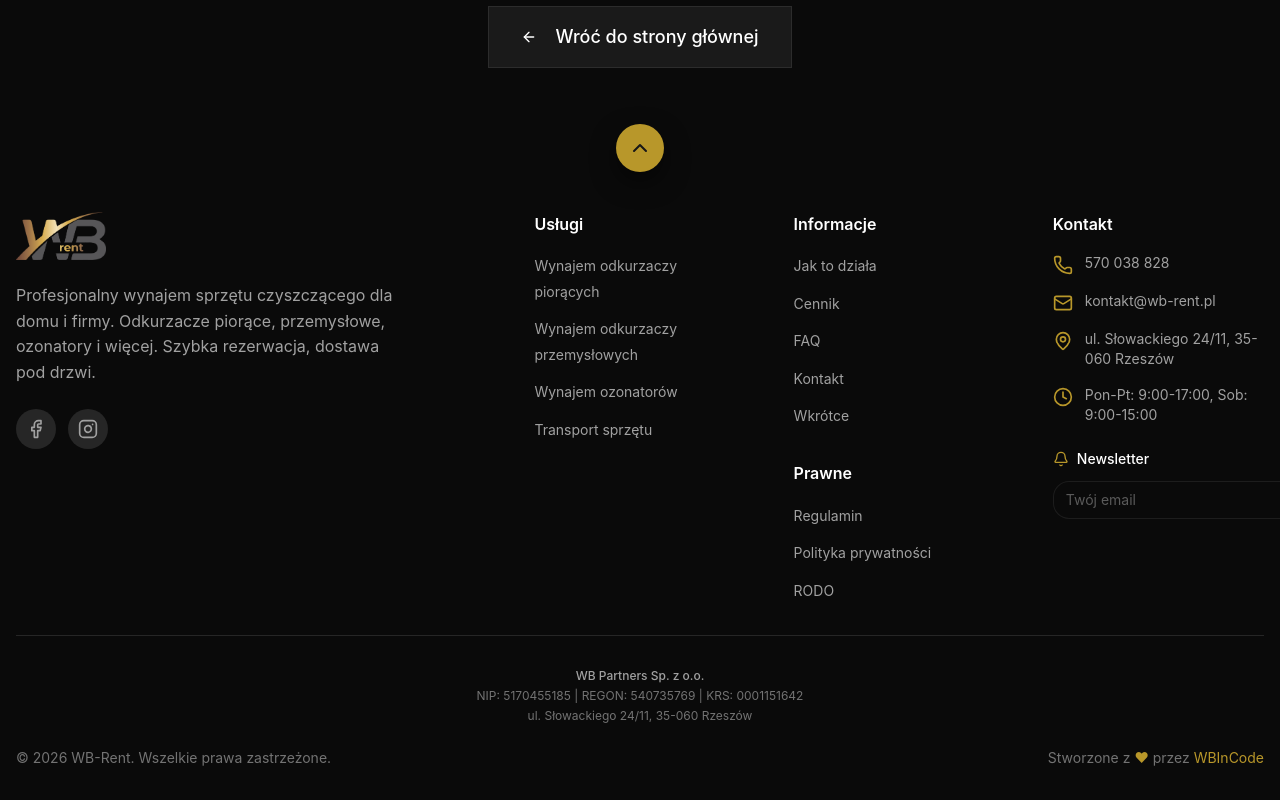
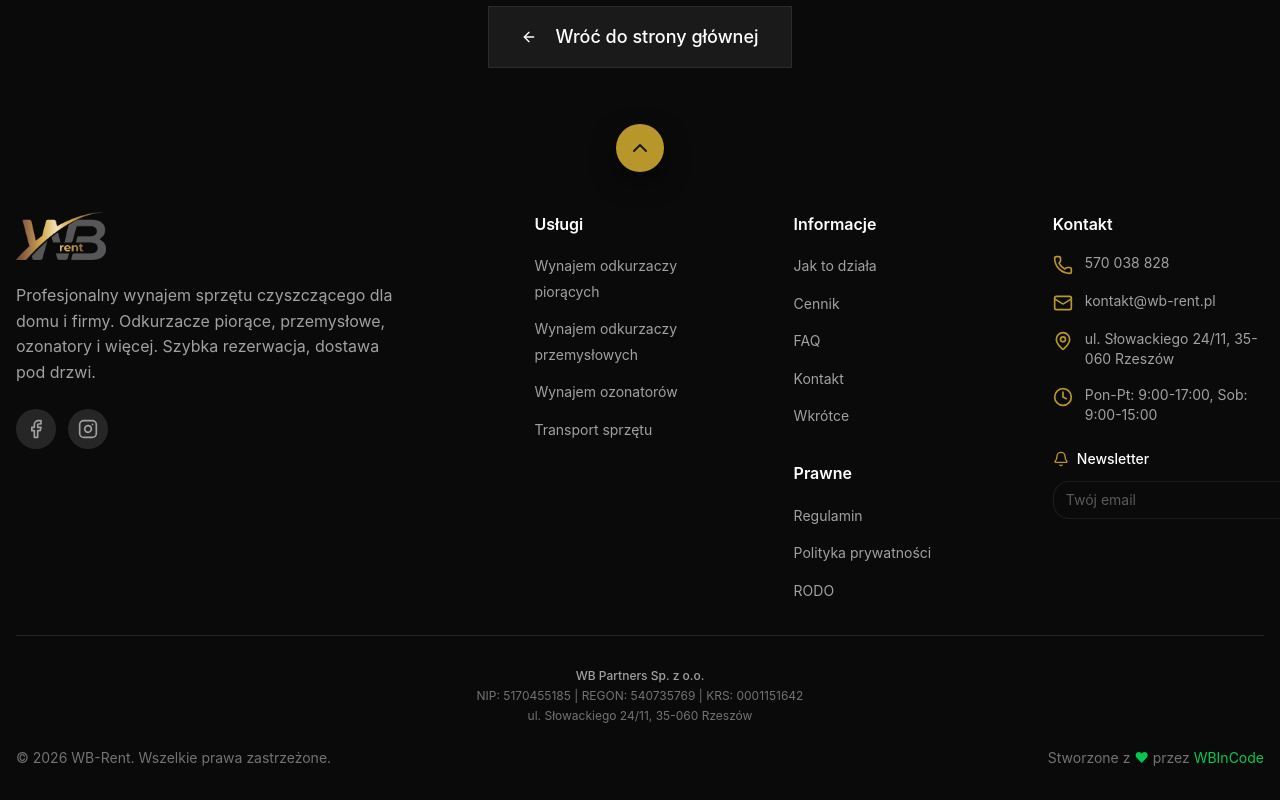
Before and after one commit to WBInCode/WB-Rent, a React (Vite) app in the folder frontend/: page /rodo in a window 1280 px wide. Shown: the part 2452-3252 px from the top of the page. Built offline with nearby package versions, Linux system fonts and the light colour scheme; no server answers.

Commit message:
Fix footer: link to wb-incode.pl + green color

```diff
--- a/frontend/src/sections/Footer.tsx
+++ b/frontend/src/sections/Footer.tsx
@@ -237,13 +237,13 @@ export function Footer() {
           <p>© {currentYear} WB-Rent. Wszelkie prawa zastrzeżone.</p>
           <p>
             Stworzone z{' '}
-            <span className="text-[var(--color-gold)]">❤</span>
+            <span className="text-green-500">❤</span>
             {' '}przez{' '}
             <a
-              href="https://github.com/WBInCode"
+              href="https://wb-incode.pl"
               target="_blank"
               rel="noopener noreferrer"
-              className="text-[var(--color-gold)] hover:text-[var(--color-gold-light)] transition-colors"
+              className="text-green-500 hover:text-green-400 transition-colors"
             >
               WBInCode
             </a>
```
